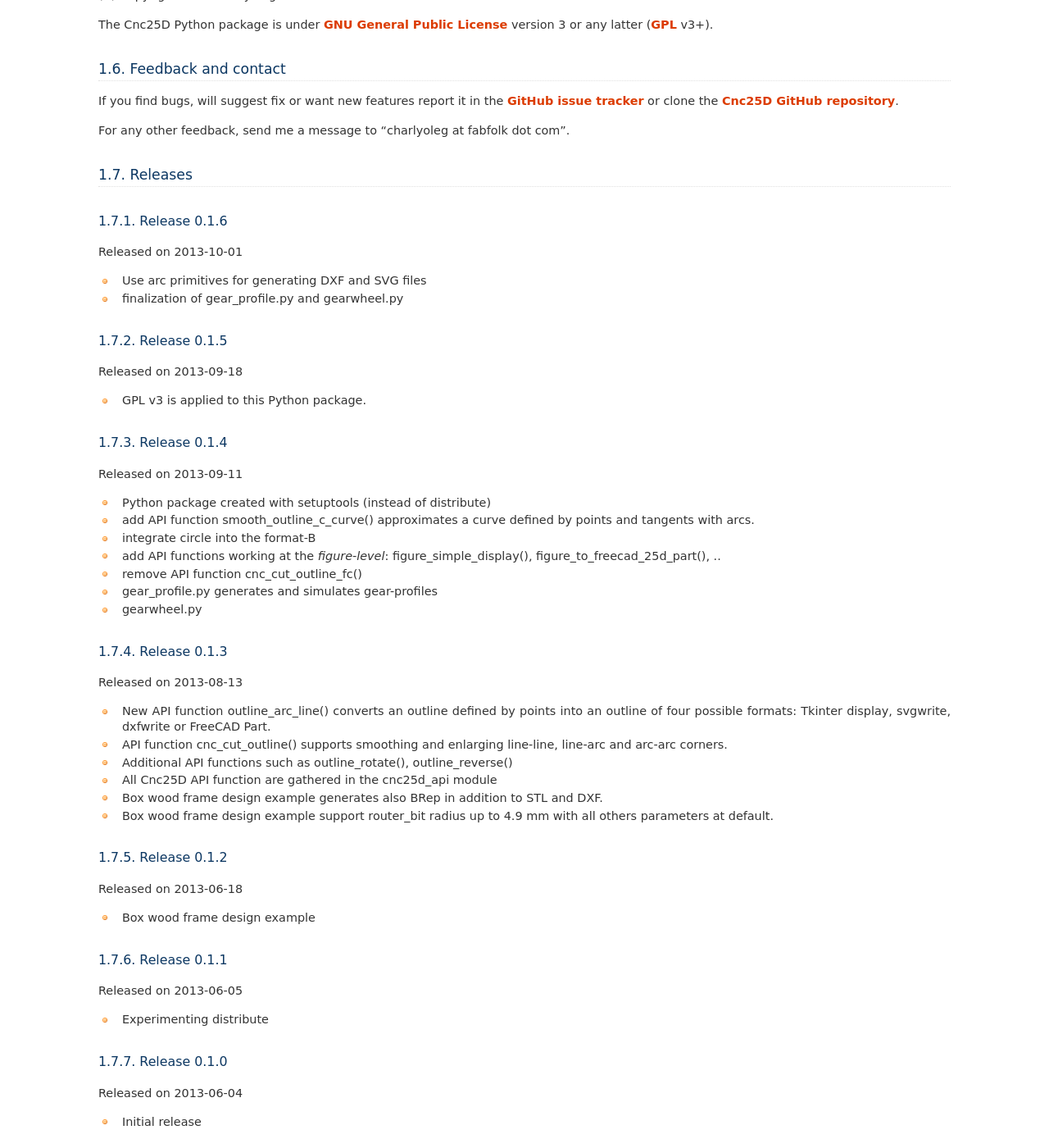
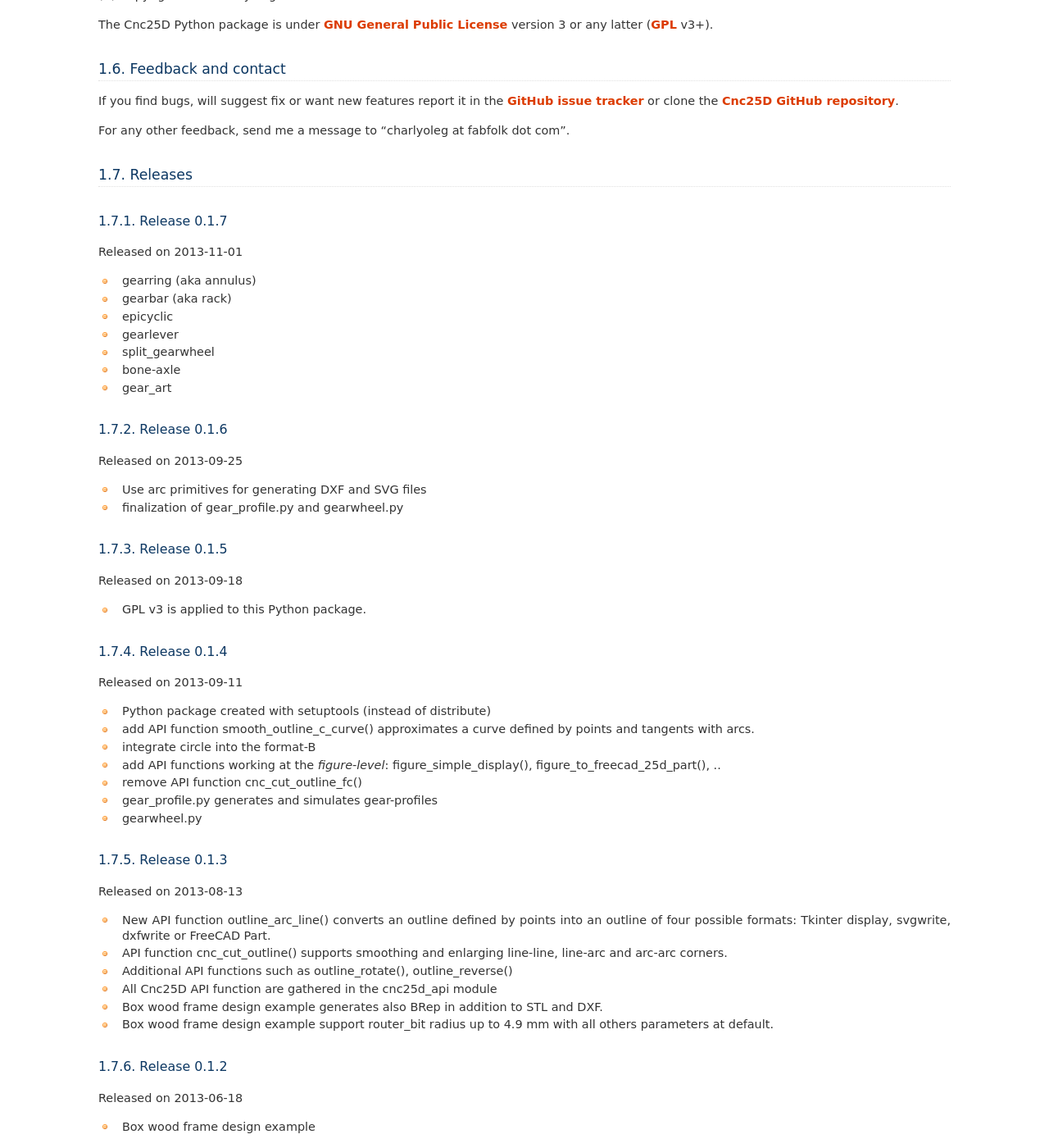
Before and after one commit to charlyoleg/Cnc25D, a Sphinx documentation site: the page built from docs/cnc25d_presentation.rst, in a window 1280 px wide and 1400 px high, scrolled down 5285 px. Shown: the whole window at 82% size. Built offline with Sphinx 7.4.7, drawn with Linux system fonts in a browser that asks for light colours; formulas are drawn with MathJax 3; some of the changed text lies outside the part shown.

Commit message:
[package] release 0.1.6

```diff
--- a/docs/cnc25d_presentation.rst
+++ b/docs/cnc25d_presentation.rst
@@ -250,9 +250,21 @@
 Releases
 ========
 
+Release 0.1.7
+-------------
+Released on 2013-11-01
+
+* gearring (aka annulus)
+* gearbar (aka rack)
+* epicyclic
+* gearlever
+* split_gearwheel
+* bone-axle
+* gear_art
+
 Release 0.1.6
 -------------
-Released on 2013-10-01
+Released on 2013-09-25
 
 * Use arc primitives for generating DXF and SVG files
 * finalization of gear_profile.py and gearwheel.py
--- a/docs/conf.py
+++ b/docs/conf.py
@@ -48,9 +48,9 @@
 # built documents.
 #
 # The short X.Y version.
-version = '0.1.5'
+version = '0.1.6'
 # The full version, including alpha/beta/rc tags.
-release = '0.1.5'
+release = '0.1.6'
 
 # The language for content autogenerated by Sphinx. Refer to documentation
 # for a list of supported languages.
--- a/setup.py
+++ b/setup.py
@@ -23,7 +23,7 @@
 
 setup(
   name='Cnc25D',
-  version='0.1.5',
+  version='0.1.6',
   author='charlyoleg',
   author_email='charlyoleg@fabfolk.com',
   #packages=['cnc25d', 'cnc25d.tests'],
```
Also changed, not shown: CHANGES.rst (+7 -0 lines), 1 other file.
